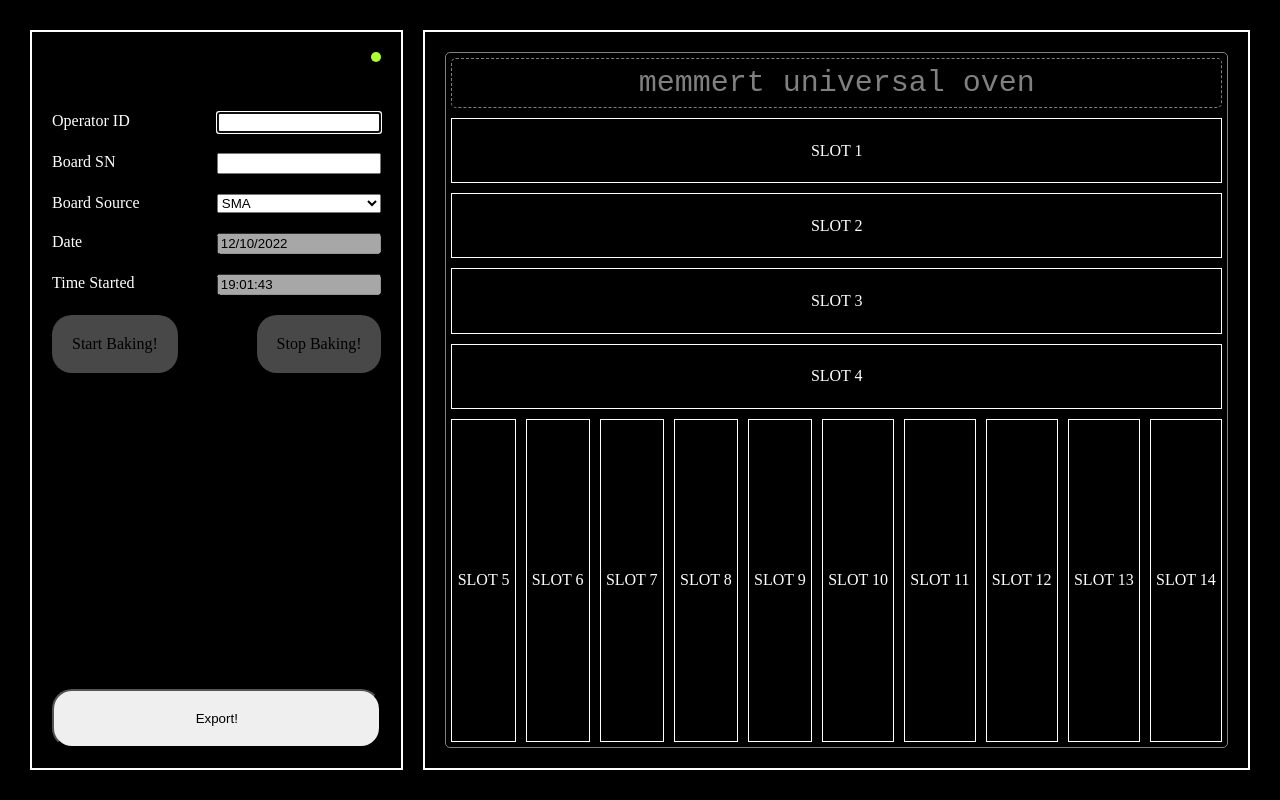
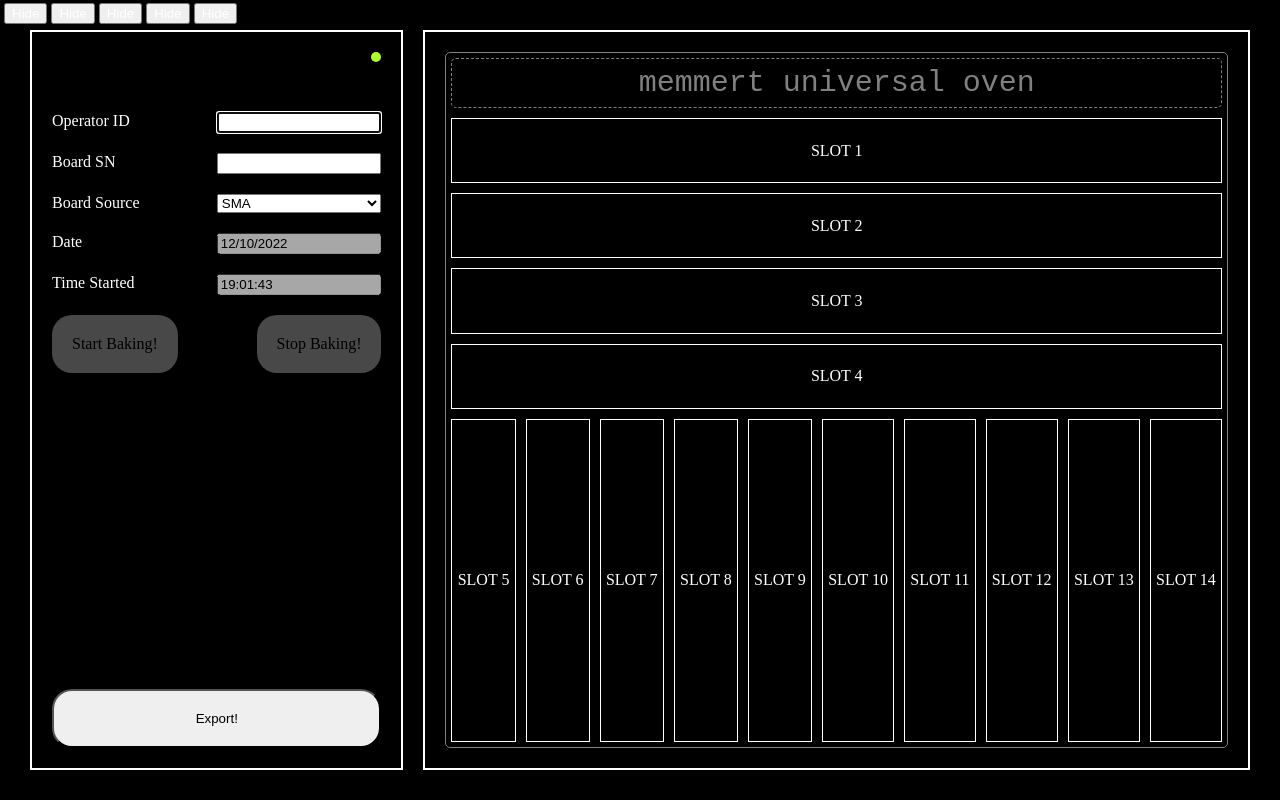
Before and after one commit to togzhankz/BakingControlApp, a plain HTML site: page index.html in a window 1280 px wide. Drawn offline with Linux system fonts and the light colour scheme.

Commit message:
hide button

```diff
--- a/index.html
+++ b/index.html
@@ -12,6 +12,13 @@
 </head>
 
 <body>
+    <div id="hideButton">
+        <button class="hide">Hide</button>
+        <button class="hide">Hide</button>
+        <button class="hide">Hide</button>
+        <button class="hide">Hide</button>
+        <button class="hide">Hide</button>
+        </div>
 
     <div id="wraper" class="wrapper">
 
@@ -21,6 +28,7 @@
                 <div id="nameOfSlot" class="nameOfSlot"></div>
                 <div id="statusOfSlot" class="statusOfSlot"></div>
             </div>
+
 
             <form id="mainForm" class="formContainer">
                 <div class="formRow">
@@ -32,7 +40,7 @@
                     <input type="text" required id="boardSerialNumber" class="formInput">
                 </div>
                 <div class="formRow">
-                    <label for="boardSerialNumber" class="formLabel">Board Source</label>
+                    <label for="boardSource" class="formLabel">Board Source</label>
                     <select name="source" id="source">
                       <option value="SMA">SMA</option>
                       <option value="FA">FA</option>
```
